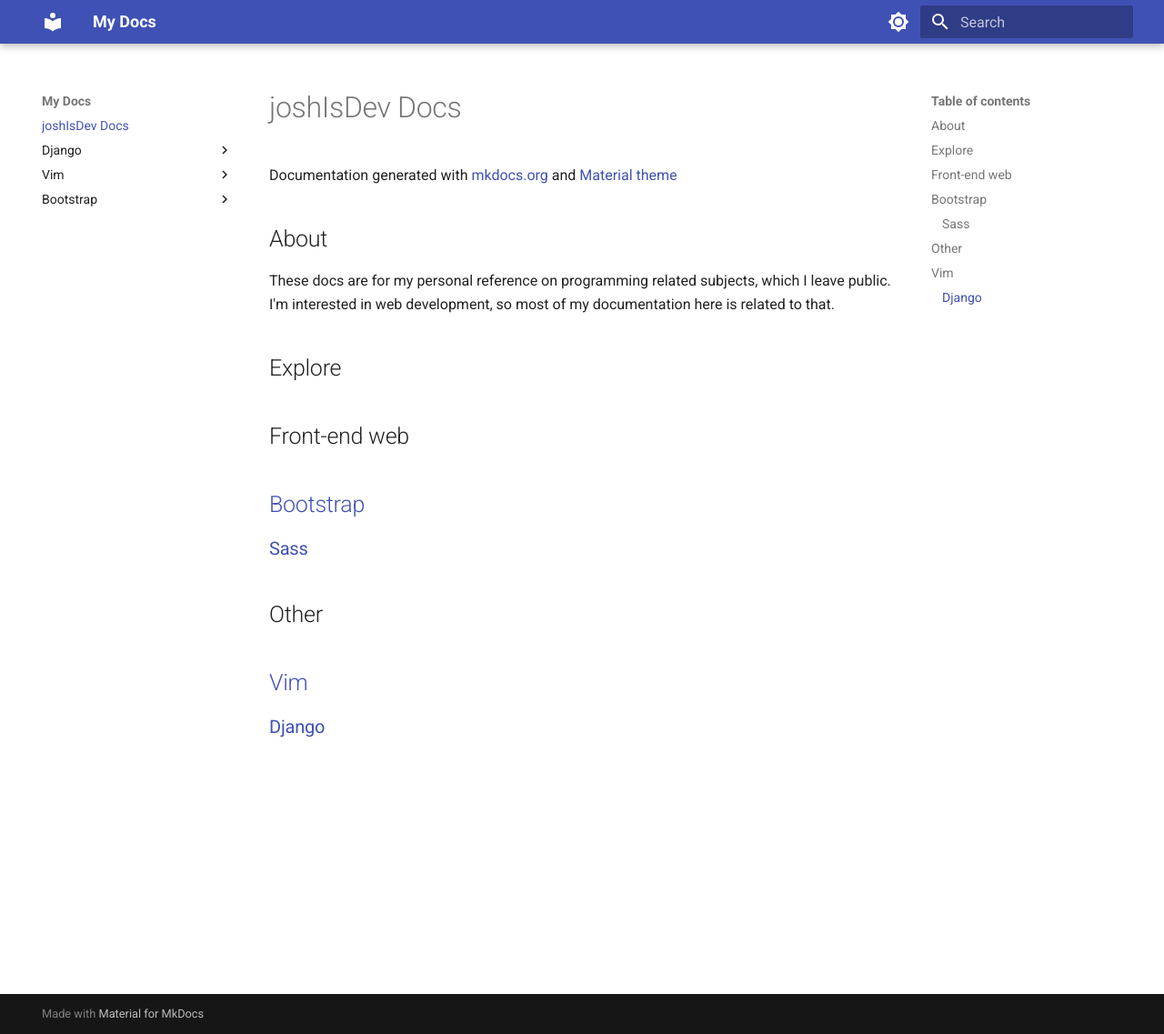
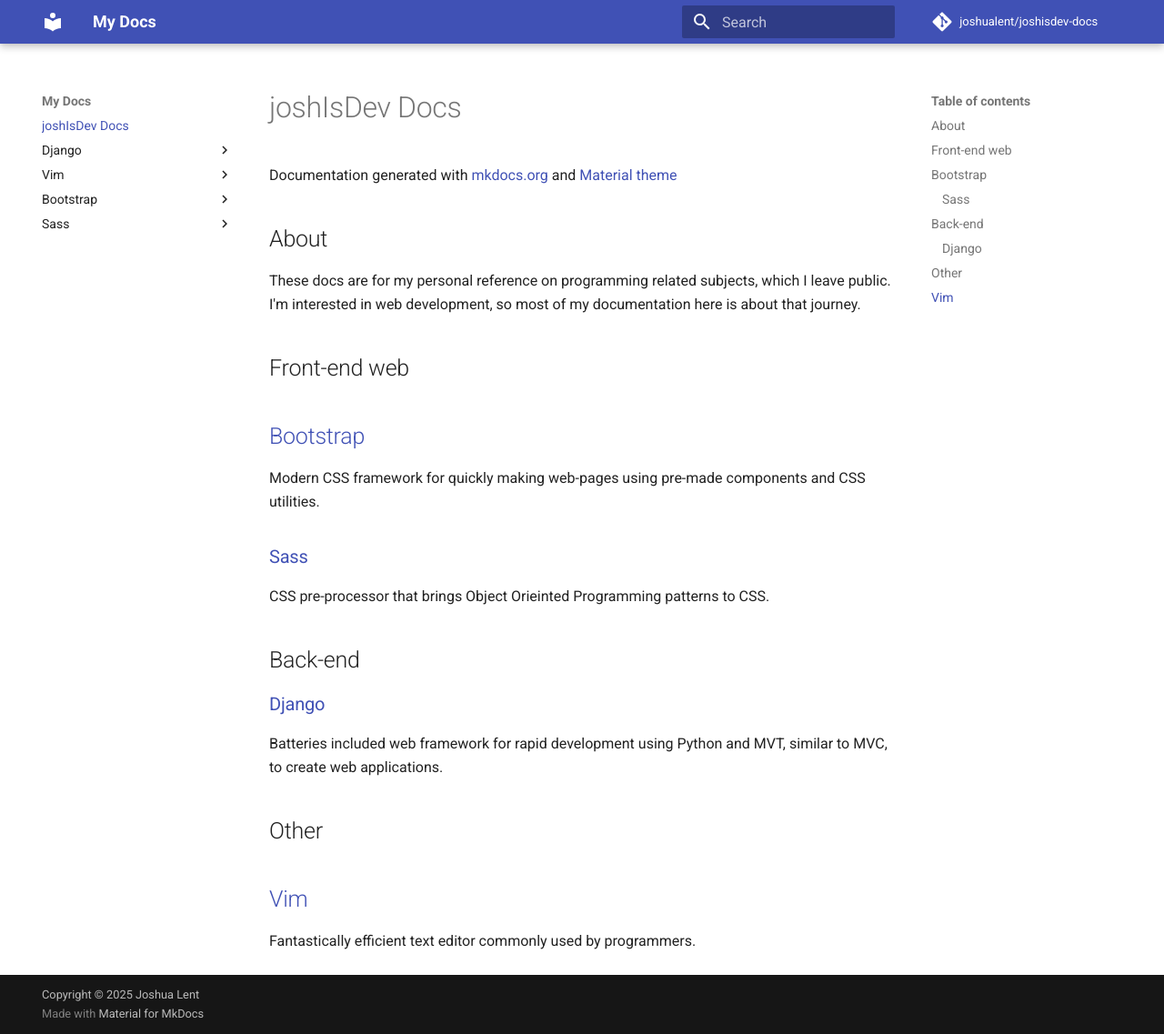
Before and after one commit to joshualent/joshisdev-docs, an MkDocs documentation site: the page built from docs/index.md, in a window 1280 px wide and 1137 px high. Shown: the whole window at 91% size. Built offline with MkDocs 1.6.1 and Material for MkDocs 9.7.7, drawn with Linux system fonts in a browser that asks for light colours; comment, search, counter and statistics services are not loaded.

Commit message:
Change theme and fix minor issues

```diff
--- a/docs/index.md
+++ b/docs/index.md
@@ -3,15 +3,17 @@
 Documentation generated with [mkdocs.org](https://www.mkdocs.org) and [Material theme](https://squidfunk.github.io/mkdocs-material/)
 ## About
 These docs are for my personal reference on programming related subjects, which I leave public.
-I'm interested in web development, so most of my documentation here is related to that.
-
-## Explore
+I'm interested in web development, so most of my documentation here is about that journey.
 
 ## Front-end web
 ## [Bootstrap](bootstrap/index.md)
+Modern CSS framework for quickly making web-pages using pre-made components and CSS utilities.
 ### [Sass](sass/index.md)
+CSS pre-processor that brings Object Orieinted Programming patterns to CSS.
+## Back-end
 
+### [Django](Django/index.md)
+Batteries included web framework for rapid development using Python and MVT, similar to MVC, to create web applications.
 ## Other
-
 ## [Vim](Vim/index)
-### [Django](Django/index.md)
+Fantastically efficient text editor commonly used by programmers.
--- a/mkdocs.yml
+++ b/mkdocs.yml
@@ -1,17 +1,14 @@
 site_name: My Docs
 site_url: https://wiki.joshualent.com
 site_dir: "site"
+site_author: Joshua Lent
+site_description: >-
+  My personal documentation on computer science, programming, and related subjects - Focus on web-development
+
+repo_name: joshualent/joshisdev-docs
+repo_url: https://github.com/joshualent/joshisdev-docs
+
+copyright: Copyright &copy; 2025 Joshua Lent
+
 theme:
   name: material
-  palette:
-    # Palette toggle for light mode
-    - scheme: default
-      toggle:
-        icon: material/brightness-7
-        name: Switch to dark mode
-
-    # Palette toggle for dark mode
-    - scheme: slate
-      toggle:
-        icon: material/brightness-4
-        name: Switch to light mode
```
Also changed, not shown: docs/assets/favicon.png (added), docs/sass/index.md (renamed from sass/index.md).
